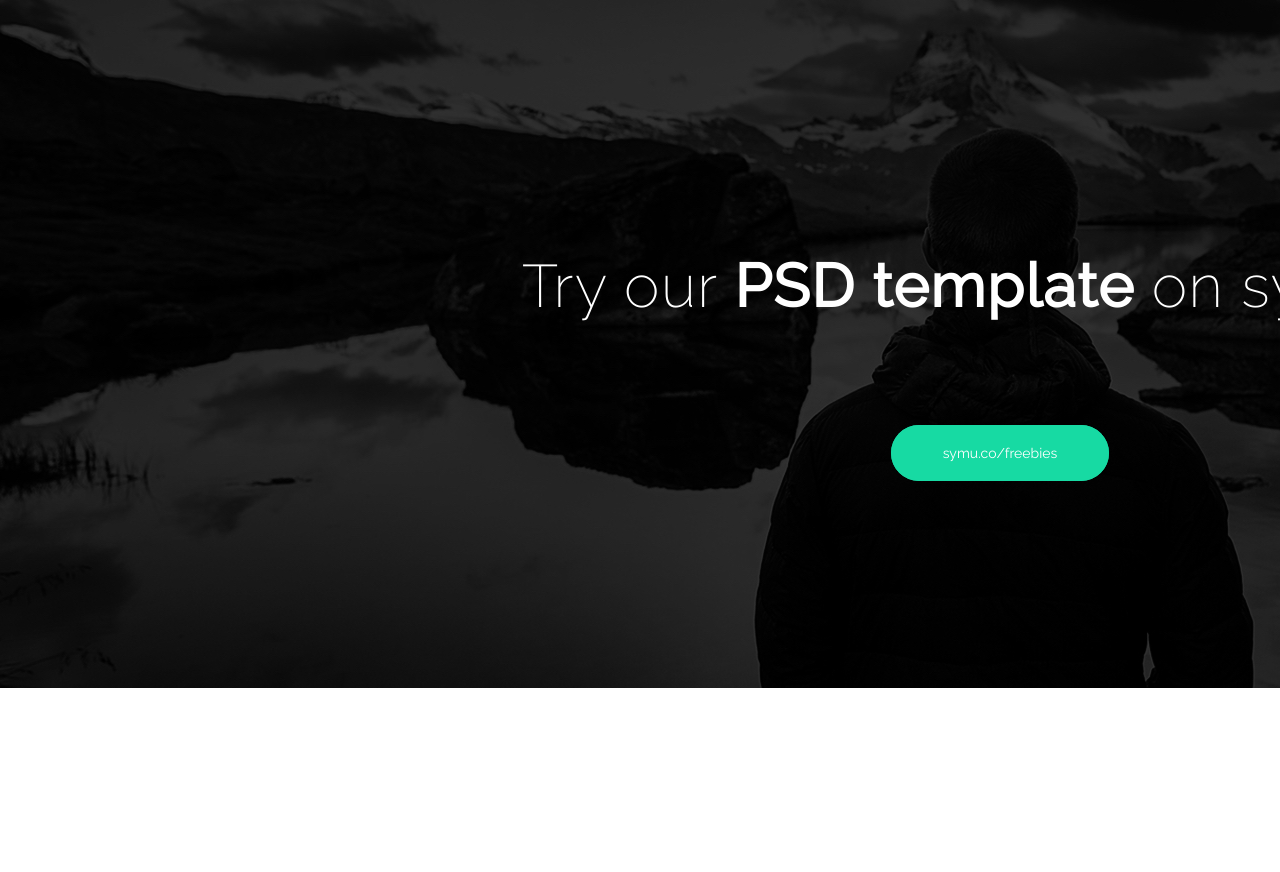
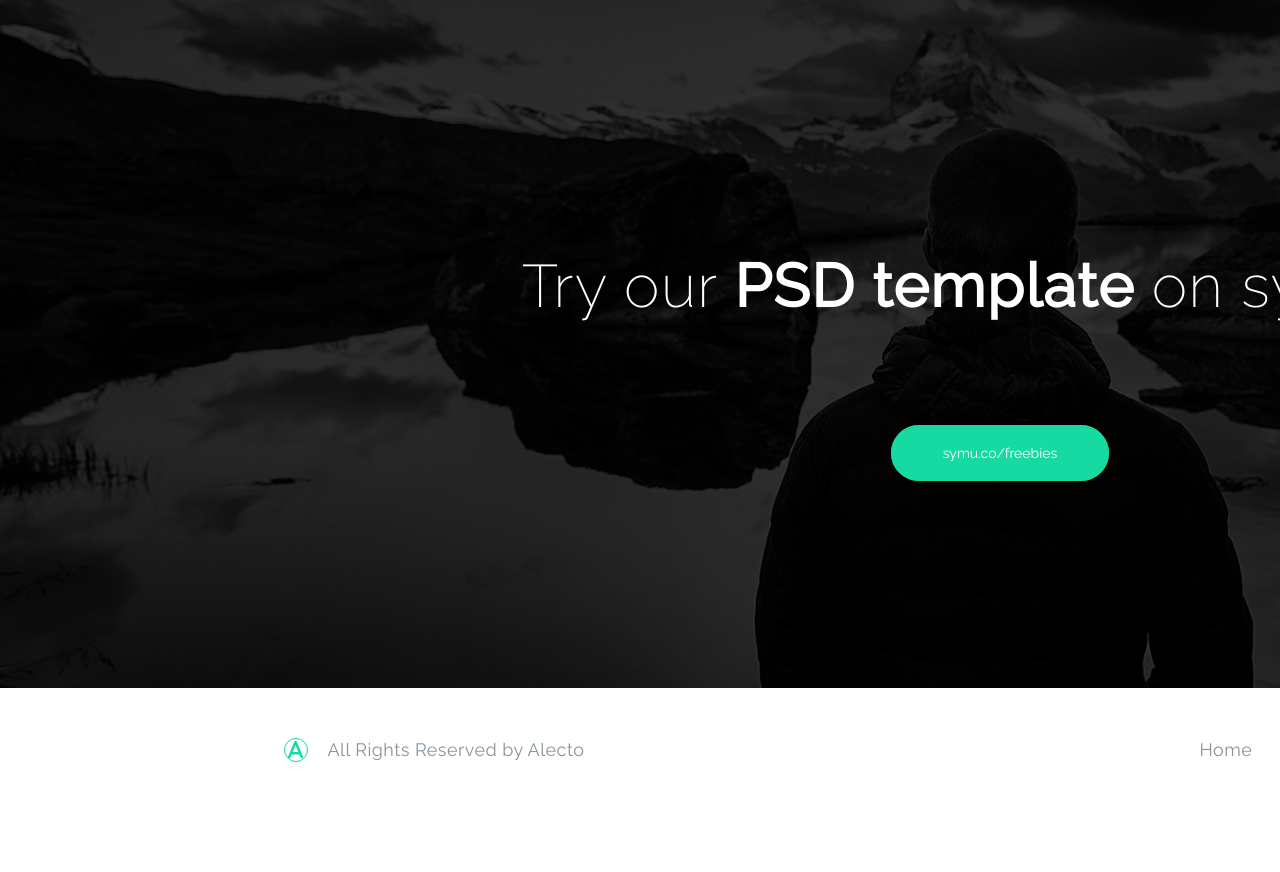
Before and after one commit to oleole912/Design-to-code-Alecto, a website: page index.html in a window 1280 px wide. Shown: the part 8587-9459 px from the top of the page. Before the commit the page ends 9275 px from the top, so only its background shows below. Drawn offline with Linux system fonts and the light colour scheme.

Commit message:
Add footer

```diff
--- a/index.html
+++ b/index.html
@@ -326,5 +326,20 @@
             </div>
         </div>
     </section>
+    <section class="footer">
+        <div class="container">
+            <div class="footer-logo">
+                <i class="fa-solid fa-a"></i>
+                <p>All Rights Reserved by Alecto</p>
+            </div>
+            <ul class="footer-menu">
+                <li><a href="#">Home</a></li>
+                <li><a href="#">About</a></li>
+                <li><a href="#">Work</a></li>
+                <li><a href="#">Service</a></li>
+                <li><a href="#">Blog</a></li>
+            </ul>
+        </div>
+    </section>
 </body>
 </html>
--- a/sass/style.scss
+++ b/sass/style.scss
@@ -111,7 +111,6 @@ a {
         a:hover {
             color: $color-green;
         }
-
     }
 }
 
@@ -161,7 +160,6 @@ a {
             letter-spacing: 1.5px;
             line-height: normal;
         }
-
     }
 
     p {
@@ -443,8 +441,6 @@ a {
 }
 
 
-
-
 /* Pricing */
 
 .pricing {
@@ -584,3 +580,77 @@ a {
         border: 2px solid $color-green;
     }
 }
+
+/* Footer */
+
+.footer {
+    padding-top: 50px;
+}
+
+.footer .container {
+    display: flex;
+    justify-content: space-between;
+}
+
+.footer-logo {
+
+    display: flex;
+
+    p {
+        color: $color-text;
+        font-family: 'Raleway', sans-serif;
+        font-size: $font-size-text;
+        font-weight: 400;
+        letter-spacing: 0.45px;
+        line-height: 24px;
+        margin: 0;
+        padding: 0;
+        text-align: center;
+    }
+
+    i {
+        color: $color-green;
+        font-size: 20px;
+        line-height: 24px;
+        border: 1px solid $color-green;
+        border-radius: 24px;
+        width: 24px;
+        height: 24px;
+        display: flex;
+        justify-content: center;
+        align-items: center;
+        margin-right: 20px;
+    }
+}
+
+
+.footer-menu {
+    list-style-type: none;
+    margin: 0;
+    padding: 0;
+    display: flex;
+    font-family: 'Raleway', sans-serif;
+    font-size: $font-size-text;
+    font-weight: 400;
+    line-height: 24px;
+    text-align: center;
+    align-items: center;
+
+    li {
+
+        font-style: normal;
+        letter-spacing: 0.45px;
+        line-height: normal;
+    }
+
+    a {
+        font-family: 'Raleway', sans-serif;
+        color: $color-text;
+        font-size: $font-size-text;
+        padding-left: 65px;
+    }
+
+    a:hover {
+        color: $color-black;
+    }
+}
```
Also changed, not shown: css/style.css, 1 other file.
